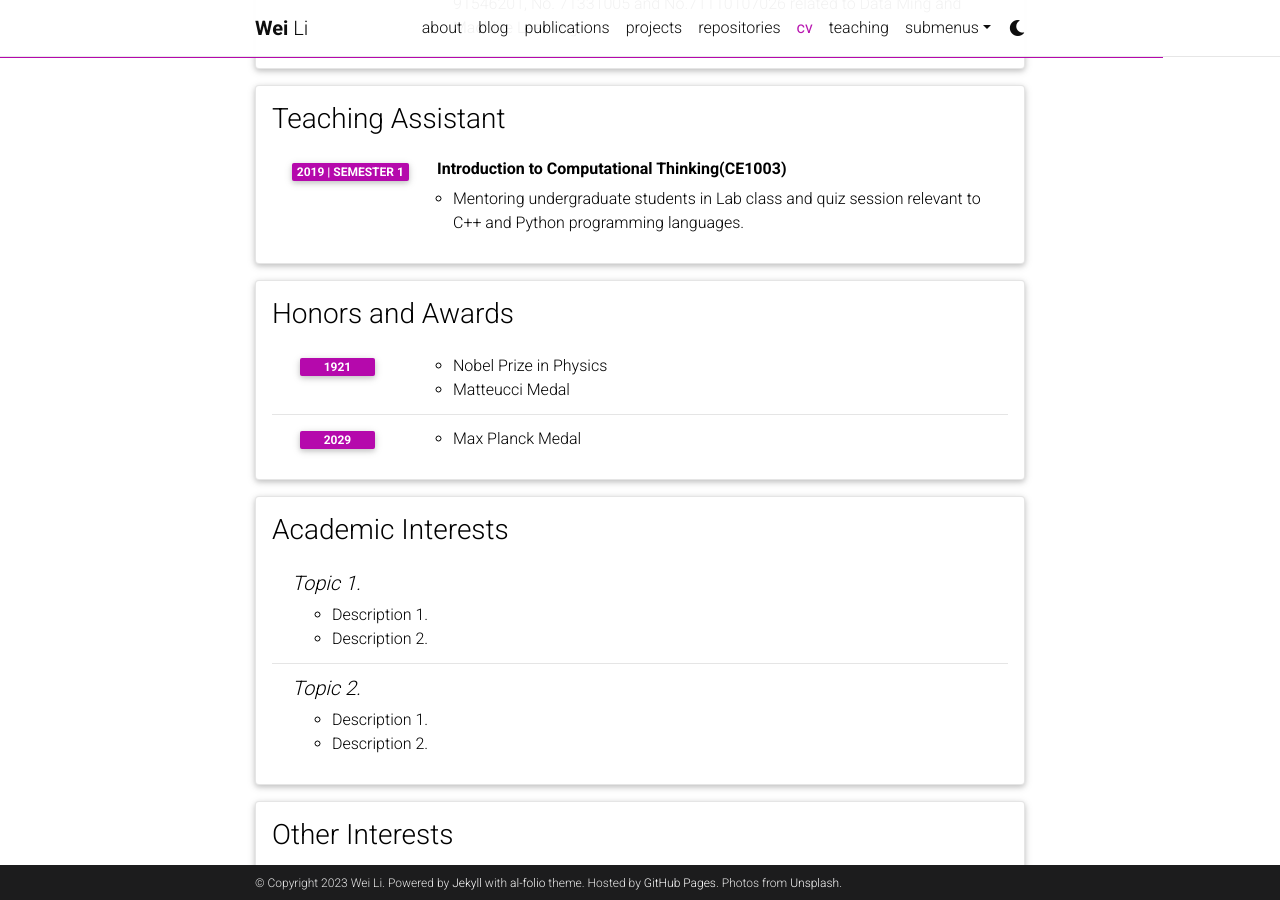
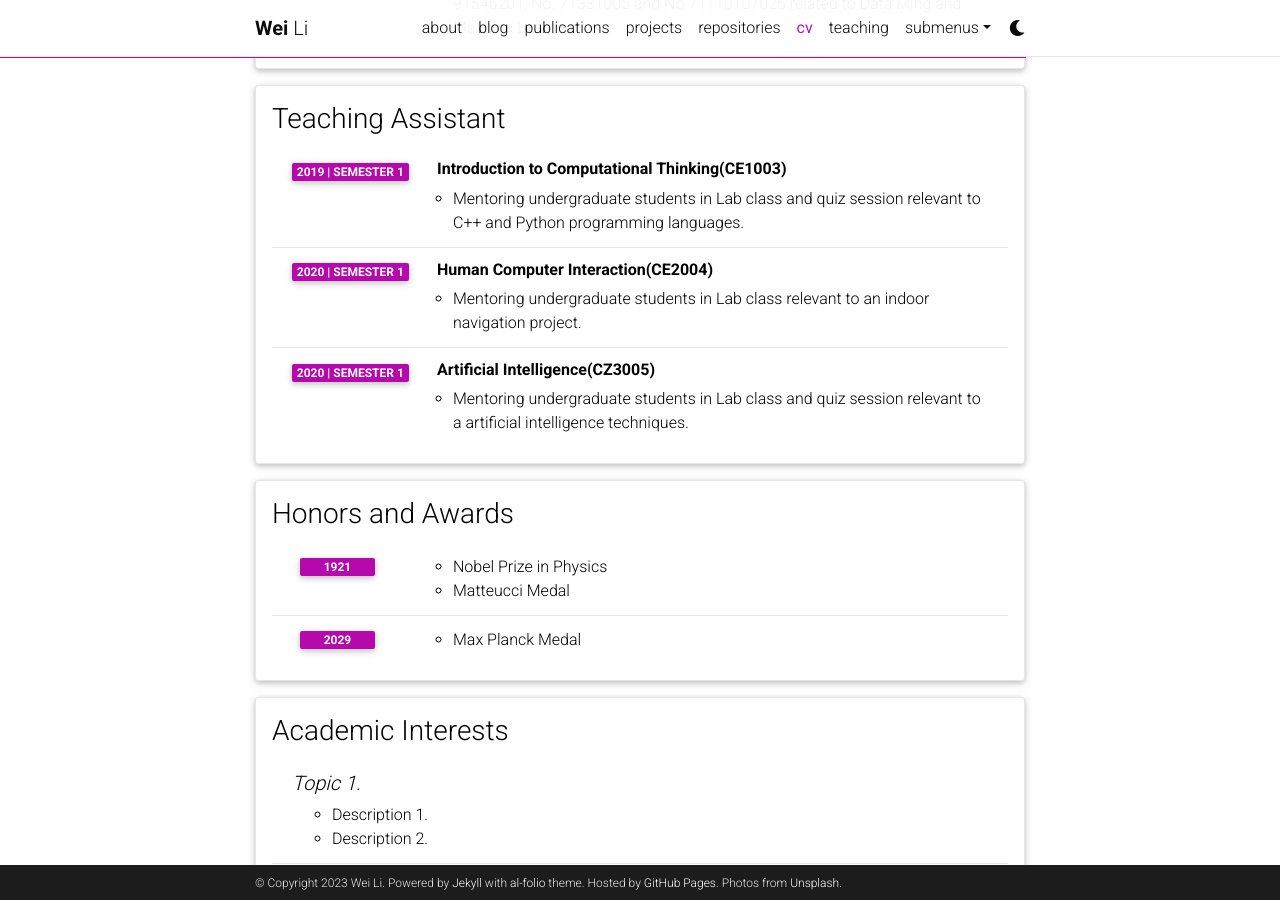
Before and after one commit to Maxwe11y/Maxwe11y.github.io, a Jekyll site: the page built from _pages/cv.md, in a window 1280 px wide and 900 px high, scrolled down 1364 px. Built offline with Jekyll 4.4.1, drawn with Linux system fonts in a browser that asks for light colours; comment, search, counter and statistics services are not loaded; a style sheet for code colours, icons or effects is not loaded.

Commit message:
Update cv.yml

```diff
--- a/_data/cv.yml
+++ b/_data/cv.yml
@@ -61,6 +61,13 @@
     - title: Introduction to Computational Thinking(CE1003)
       year: 2019 | Semester 1
       description: Mentoring undergraduate students in Lab class and quiz session relevant to C++ and Python programming languages.
+    - title: Human Computer Interaction(CE2004)
+      year: 2020 | Semester 1
+      description: Mentoring undergraduate students in Lab class relevant to an indoor navigation project.
+    - title: Artificial Intelligence(CZ3005)
+      year: 2020 | Semester 1
+      description: Mentoring undergraduate students in Lab class and quiz session relevant to a artificial intelligence techniques.
+
 
 - title: Honors and Awards
   type: time_table
```
